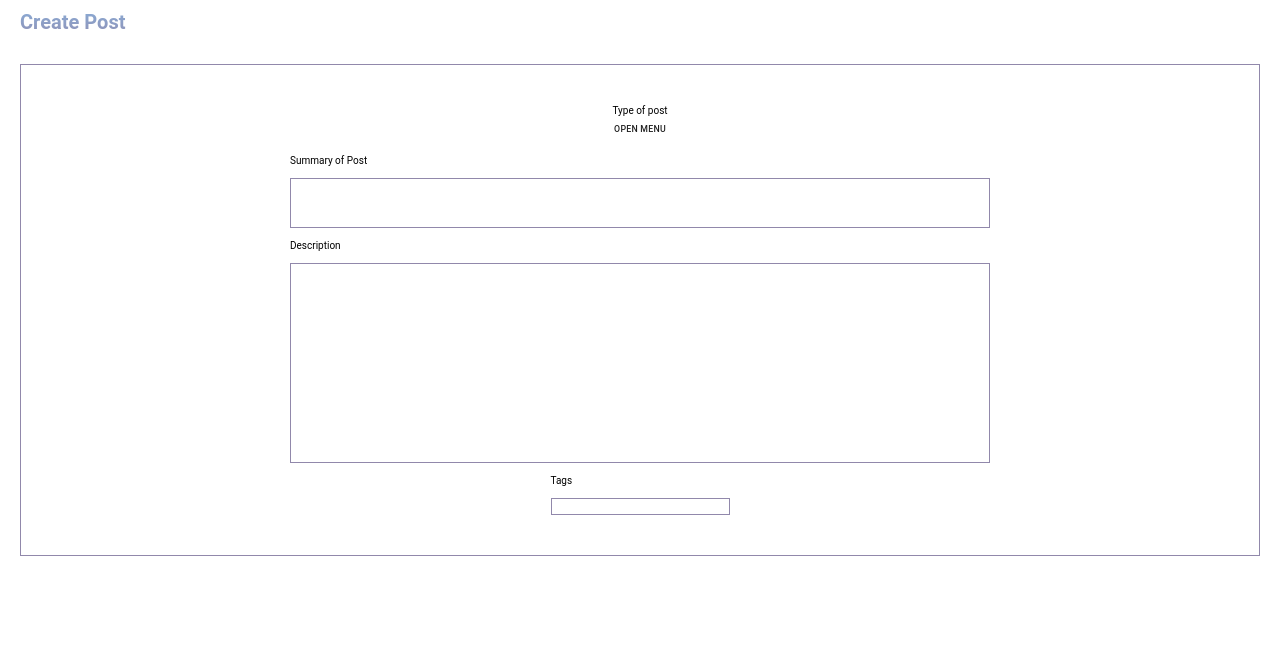
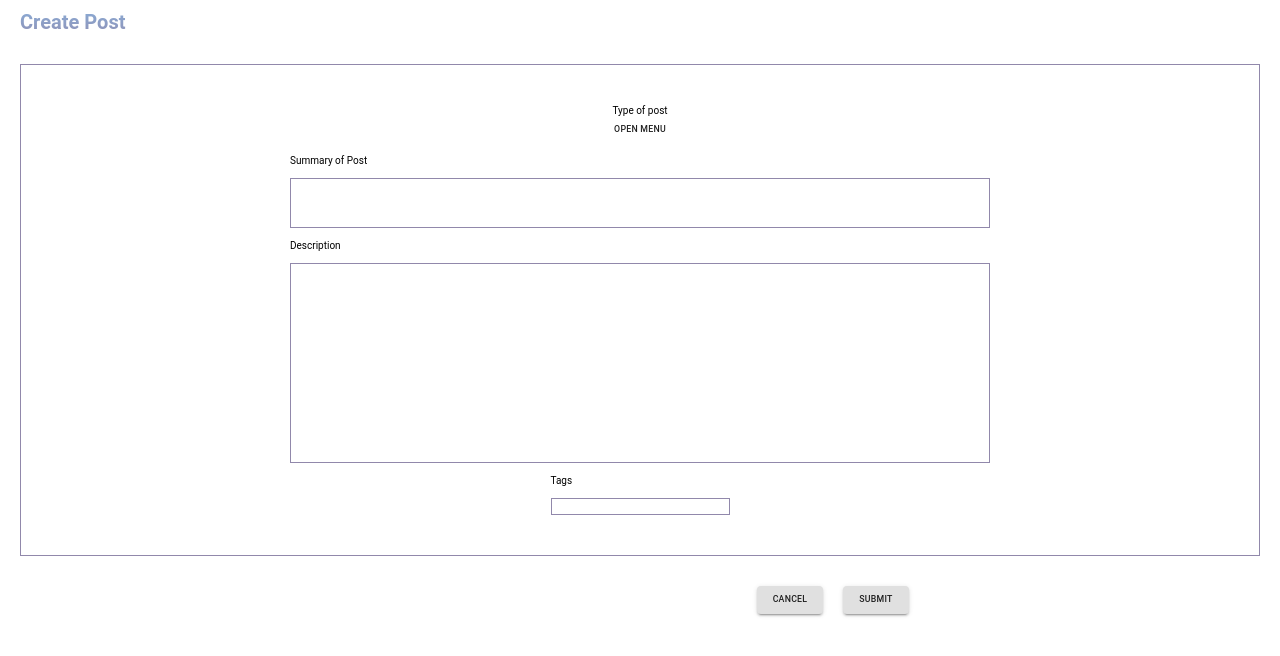
Before and after one commit to chandelier05/likewise, a React (Create React App) app in the folder client/likewise/: page / in a window 1280 px wide. Shown: the top 656 px of the page. Built offline with nearby package versions, Linux system fonts and the light colour scheme.

Commit message:
finish post creation functionality

```diff
--- a/client/likewise/src/CreatePostPage.js
+++ b/client/likewise/src/CreatePostPage.js
@@ -46,6 +46,9 @@ const useStyles = makeStyles(theme => ({
   },
   title: {
     margin: "0rem 1rem",
+  },
+  button: {
+    margin: "10px"
   }
 }))
 
@@ -53,12 +56,43 @@ export default function CreatePostPage(props) {
   const db = firebase.firestore();
   const classes = useStyles();
   const [anchorEl, setAnchorEl] = useState(null);
+  const [postData, setPost] = useState({
+    summary: "",
+    description: "",
+    tags: ""
+  });
   const handleClick = event => {
     setAnchorEl(event.currentTarget);
   };
+  const handleSubmit = event => {
+    db.collection('posts').add({
+      body: postData.description,
+      preview: postData.summary,
+      uid: "TEMPORARY PLACEHOLDER",
+      timestamp: firebase.firestore.FieldValue.serverTimestamp(),
+      likes: 0
+    })
+  };
+  const handleCancel = event => {
+
+  };
+  const handleChange = (event) => {
+    const value = event.target.value;
+    setPost({
+      ...postData,
+      [event.target.name]: value
+    });
+    // console.log(postData);
+    // console.log("postdata is being modified");
+  }
   const handleClose = () => {
     setAnchorEl(null);
   };
+
+  useEffect(() => {
+
+  }, []);
+
   return (
     <div>
       <Grid container style={{flexDirection: "column"}}>
@@ -88,17 +122,33 @@ export default function CreatePostPage(props) {
             <div class={classes.inputBlock}/>
             <div class={classes.inputBlock}>
               <label for="summary" class={classes.field}>Summary of Post</label>
-              <textarea id="createSummary" name="summary" class={classes.fieldInput}></textarea>
+              <textarea id="createSummary" name="summary" value={postData.summary}
+              class={classes.fieldInput} onChange={handleChange}></textarea>
             </div>
             <div class={classes.inputBlock}>
               <label for="description" class={classes.field}>Description</label>
-              <textarea id="createDescription" name="descsription" class={classes.fieldInput}></textarea>
+              <textarea id="createDescription" name="description" value={postData.description}
+              class={classes.fieldInput} onChange={handleChange}></textarea>
             </div>
             <div class={classes.inputBlock}>
               <label for="tags" class={classes.field}>Tags</label>
-              <input type="text" id="createTags" name="tags" class={classes.fieldInput}/>
+              <input type="text" id="createTags" name="tags" value={postData.tags}
+              onChange={handleChange} class={classes.fieldInput}/>
             </div>
           </form>
+        </Grid>
+      </Grid>
+      <Grid container>
+        <Grid item xs={7}>
+        </Grid>
+        <Grid item xs={1} spacing={0} class={classes.button}>
+          <Button name="cancel" onClick={handleCancel} variant="contained">Cancel</Button>
+        </Grid>
+        <Grid item xs={1} spacing={0} class={classes.button}>
+          <Button name="submit" onClick={handleSubmit} variant="contained">Submit</Button>
+        </Grid>
+        <Grid item xs={3} spacing={0}>
+
         </Grid>
       </Grid>
     </div>
```
Lines whose indentation alone changed are shown as unchanged.
